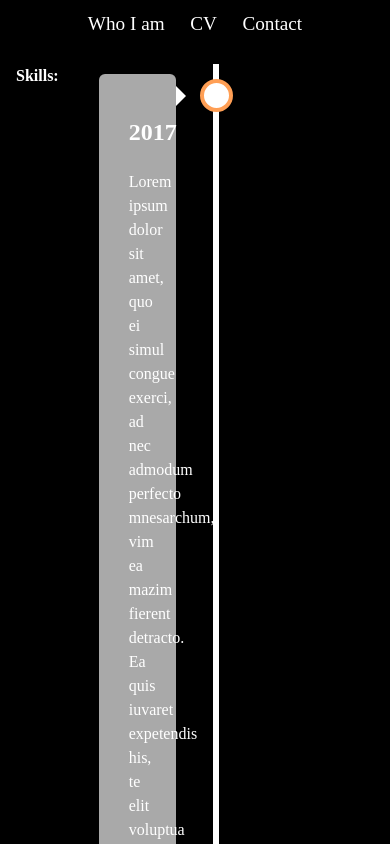
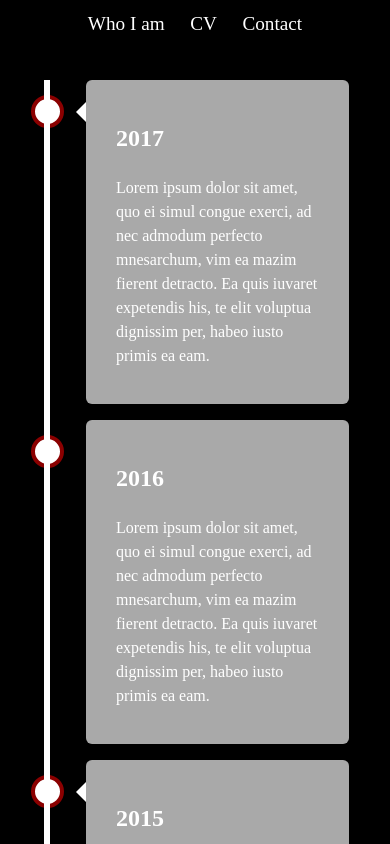
Before and after one commit to rooom13/rooom13.github.io, a React (Create React App) app: page / in a window 390 px wide. Shown: the top 844 px of the page. Built offline with nearby package versions, Linux system fonts and the light colour scheme.

Commit message:
timeline responsive

```diff
--- a/src/pages/PortfolioPage.js
+++ b/src/pages/PortfolioPage.js
@@ -7,7 +7,6 @@ export default function () {
 
         <Wrapper >
 
-            <div><b>Skills:</b></div>
 
             <TimeLineWrapper>
             <Timeline >
@@ -73,10 +72,20 @@ const Content = styled.div`
 `
 
 const Container = styled.div`
-    padding: 10px 40px;
+    margin-top: 1rem;
+    z-index: 0;
+    width: 100%;
+    padding-left: 70px;
+    padding-right: 25px;
+
+    ${media.tablet`
+        margin-top: 0;
+        width: 50%;
+        padding: 10px 40px;
+    `}
+
     position: relative;
     background-color: inherit;
-    width: 50%;
 
     &:after {
         content: '';
@@ -85,16 +94,20 @@ const Container = styled.div`
         height: 25px;
         right: -17px;
         background-color: white;
-        border: 4px solid #FF9F55;
+        border: 4px solid darkred;
         top: 15px;
         border-radius: 50%;
         z-index: 1;
     }
 `
 const ContainerRight = styled(Container)`
-    left: 50%;
+    left: 0%;
+     ${media.tablet`
+        left: 50%;
+     `}
 
-    &::before {
+
+    &:before {
         content: " ";
         height: 0;
         position: absolute;
@@ -108,28 +121,42 @@ const ContainerRight = styled(Container)`
     }
 
     &:after {
-        left: -16px;
-
+        left: 15px;
+        ${media.tablet`
+            left: -16px;
+        `}
     }
 `
 
 const ContainerLeft = styled(Container)`
     left: 0%;
 
+
     &:before {
-
+        left: 60px;
+        border: medium solid white;
+        border-width: 10px 10px 10px 0;
+        border-color: transparent white transparent transparent;
         content: " ";
         height: 0;
         position: absolute;
         top: 22px;
         width: 0;
-        /* z-index: 1; */
         right: 30px;
-        border: medium solid white;
-        border-width: 10px 0 10px 10px;
-        border-color: transparent transparent transparent white;
+
+        ${media.tablet`
+            left: unset;
+            border-width: 10px 0 10px 10px;
+            border-color: transparent transparent transparent white;
+        `}
     }
 
+    &:after {
+        left: 15px;
+        ${media.tablet`
+            left: unset;
+        `}
+    }
 `
 
 
@@ -146,12 +173,12 @@ const Timeline = styled.div`
     background-color: white;
     top: 0;
     bottom: 0;
-    left: 50%;
+    left: 31px;
     margin-left: -3px;
 
-    // ${media.tablet`
-    //     left: 50%;
-    // `}
+    ${media.tablet`
+        left: 50%;
+    `}
 
     }
 `
```
